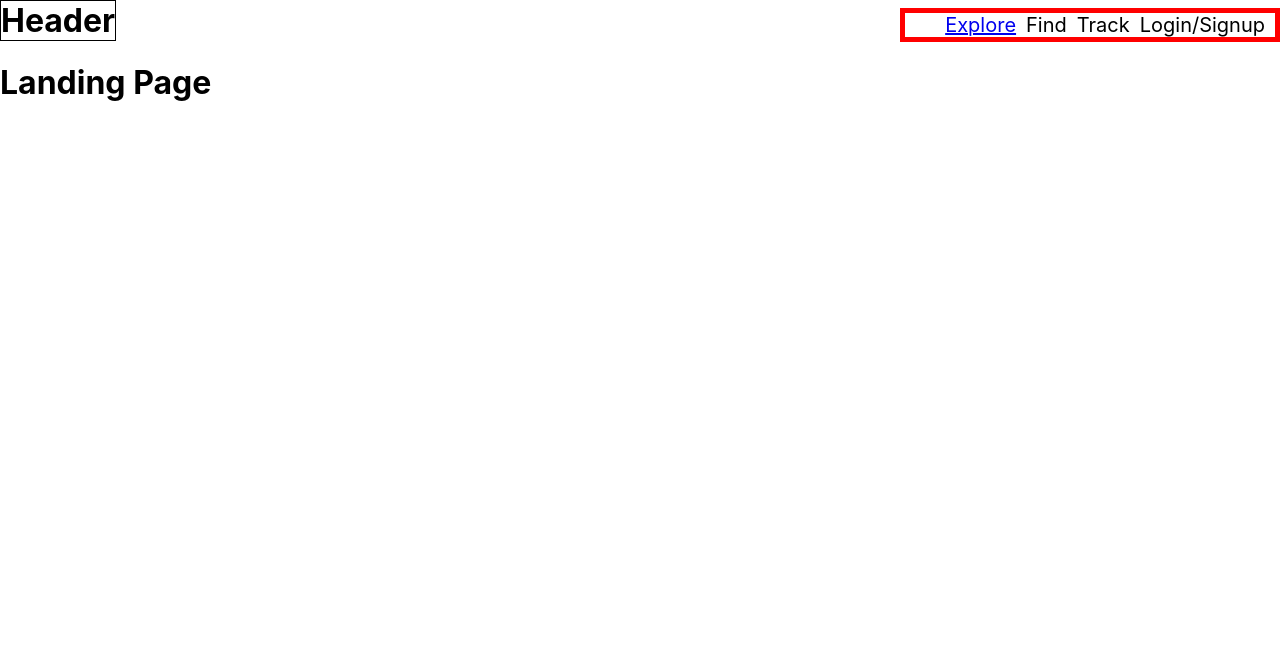
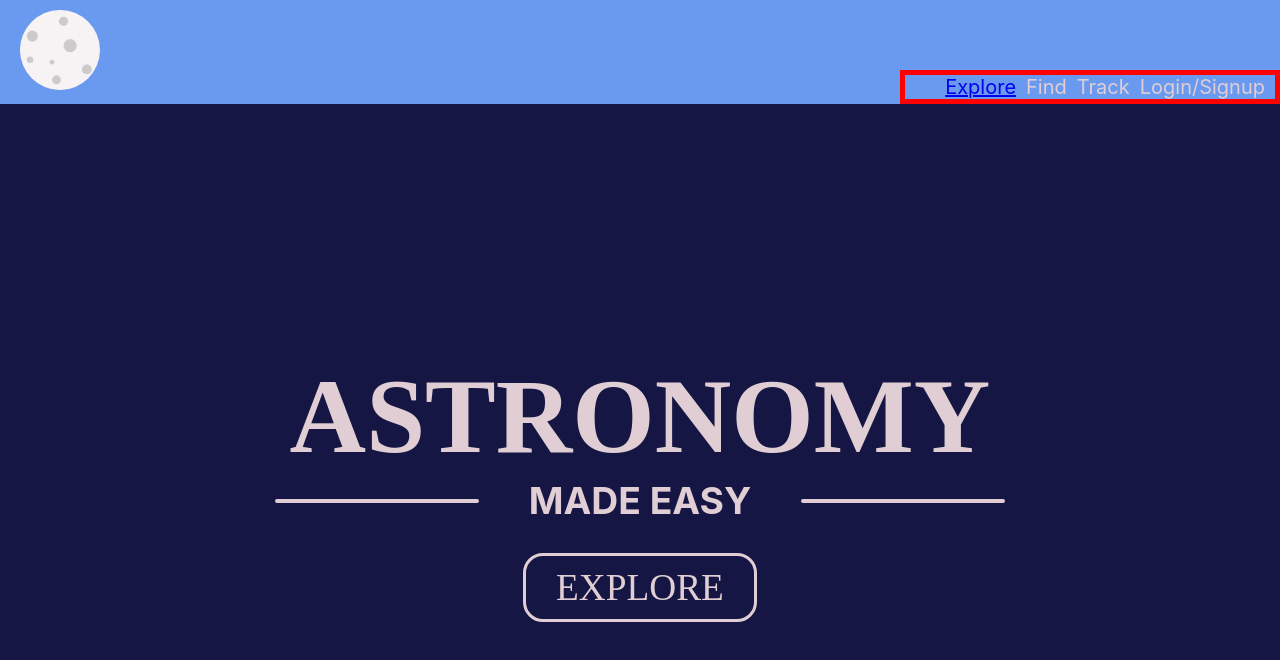
Before and after one commit to dallasmay/StarSight, a React (Create React App) app: page / in a window 1280 px wide. Shown: the top 660 px of the page. Built offline with nearby package versions, Linux system fonts and the light colour scheme; a web font is replaced by a local one.

Commit message:
imported moon SVG, created ExplorePage component

```diff
--- a/src/App.js
+++ b/src/App.js
@@ -2,8 +2,8 @@ import { Route, Routes } from "react-router-dom";
 import { Fragment } from "react";
 
 import Header from "./components/Header/Header";
-import LandingPage from "./pages/LandingPage";
-import ExplorePage from "./pages/ExplorePage";
+import LandingPage from "./pages/LandingPage/LandingPage";
+import ExplorePage from "./pages/ExplorePage/ExplorePage";
 
 function App() {
   return (
--- a/src/components/Header/Header.js
+++ b/src/components/Header/Header.js
@@ -1,4 +1,7 @@
+import { Link } from "react-router-dom";
+
 import Nav from "../Nav/Nav";
+import { ReactComponent as Moon } from "../SVG/Moon.svg"
 
 import styles from "../Header/Header.module.css"
 
@@ -6,7 +9,9 @@ const Header = () => {
   return (
     <header className={styles.header}>
       <div className={styles["header-flex-container"]}>
-        <h1 className={styles.heading}>Header</h1>
+        <Link to="/">
+          <Moon className={styles.moon} />
+        </Link>
         <Nav />
       </div>
     </header>
--- a/src/components/Header/Header.module.css
+++ b/src/components/Header/Header.module.css
@@ -1,10 +1,21 @@
+.header {
+  background-color: rgb(106, 153, 240);
+  /* position: fixed;
+  width: 100%; */
+}
+.header-flex-container {
+  display: flex;
+  justify-content: space-between;
+  align-items: flex-end;
+}
 .heading {
   /* display: inline; */
   border: solid black 1px;
   margin: 0;
 }
-.header-flex-container {
-  display: flex;
-  justify-content: space-between;
-  align-items: baseline;
+.moon {
+  height: 8rem;
+  width: 8rem;
+  padding: 1rem 2rem;
+  cursor: pointer;
 }
--- a/src/index.css
+++ b/src/index.css
@@ -20,6 +20,8 @@
   --ErnBold: "ErnestinePro-Bold";
   --ErnBoldItalic: "ErnestinePro-BoldItalic";
   --ErnDemiBoldItalic: "ErnestinePro-DemiboldItalic";
+  --darkblue: #151643;
+  --grey: #E0CED4;
 }
 
 html {
@@ -35,6 +37,8 @@ body {
   -webkit-font-smoothing: antialiased;
   -moz-osx-font-smoothing: grayscale;
   box-sizing: border-box;
+  background-color: var(--darkblue);
+  color: var(--grey);
 }
 
 code {
--- a/src/pages/ExplorePage.js
+++ /dev/null
@@ -1,5 +0,0 @@
-const ExplorePage = () => {
-    return <h1>Explore Page</h1>
-}
-
-export default ExplorePage;
--- /dev/null
+++ b/src/pages/ExplorePage/ExplorePage.js
@@ -0,0 +1,10 @@
+import styles from "../ExplorePage/ExplorePage.module.css";
+
+const ExplorePage = () => {
+    return <div className={styles["explore-container"]}>
+        <h1>Explore</h1>
+    </div>
+
+}
+
+export default ExplorePage;
--- /dev/null
+++ b/src/pages/ExplorePage/ExplorePage.module.css
@@ -0,0 +1,6 @@
+.explore-container {
+    max-width: 800px;
+    height: 100vh;
+    background-color: lightblue;
+    margin: 0 auto;
+}
--- a/src/pages/LandingPage.js
+++ /dev/null
@@ -1,5 +0,0 @@
-const LandingPage = () => {
-  return <h1>Landing Page</h1>;
-};
-
-export default LandingPage;
--- /dev/null
+++ b/src/pages/LandingPage/LandingPage.js
@@ -0,0 +1,29 @@
+import { Link } from "react-router-dom";
+
+import styles from "../LandingPage/LandingPage.module.css"
+
+const LandingPage = () => {
+  return (
+    <>
+      <div className={styles.container}>
+        <div>
+          <div className={styles["main-container"]}>
+            <h1 className={styles.heading}>ASTRONOMY</h1>
+          </div>
+          <div className={styles["main-container"]}>
+            <span className={styles.line}></span>
+            <h2 className={styles["heading-2"]}>MADE EASY</h2>
+            <span className={styles.line}></span>
+          </div>
+          <div className={styles["main-container"]}>
+            <Link to="/explore">
+              <button className={styles.button}>EXPLORE</button>
+            </Link>
+          </div>
+        </div>
+      </div>
+    </>
+  );
+};
+
+export default LandingPage;
--- /dev/null
+++ b/src/pages/LandingPage/LandingPage.module.css
@@ -0,0 +1,47 @@
+/* h1 {
+    margin: 0;
+    padding: 0;
+} */
+.container {
+    height: 100vh;
+    display: flex;
+    justify-content: center;
+    align-items: center;
+}
+.main-container {
+  display: flex;
+  justify-content: center;
+  align-items: center;
+}
+.heading {
+  font-family: var(--ErnBold);
+  font-size: 10.6rem;
+  margin: 0;
+}
+.heading-2 {
+  font-size: 3.73rem;
+  margin: 0;
+}
+.line {
+  border: solid var(--grey) 2px;
+  background-color: var(--grey);
+  margin: 0 5rem;
+  width: 20rem;
+  border-radius: 5px;
+}
+.button {
+  font-family: var(--ErnRegular);
+  font-size: 3.73rem;
+  color: var(--grey);
+  background-color: var(--darkblue);
+  border: solid 3px var(--grey);
+  border-radius: 20px;
+  margin: 3rem;
+  padding: 1rem 3rem;
+  cursor: pointer;
+}
+.button:hover {
+    background-color: var(--grey);
+    color: var(--darkblue);
+    transition-duration: .5s;
+}
```
Also changed, not shown: src/components/SVG/Moon.svg (added).
